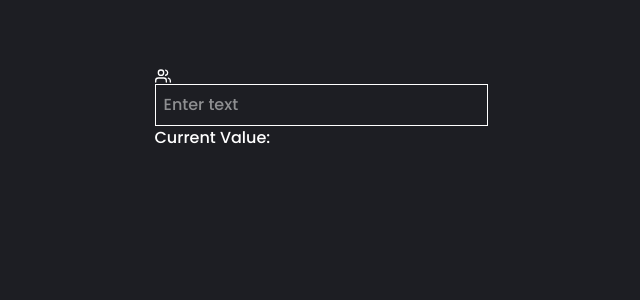
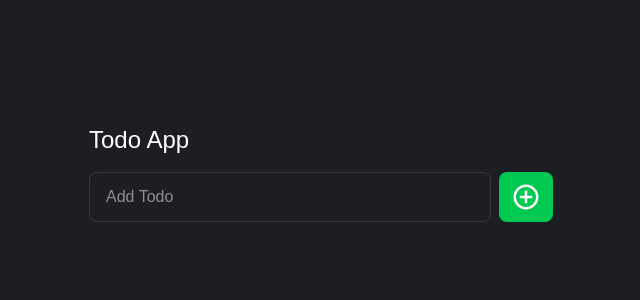
Before and after one commit to AkkalDhami/REACT-JS, a React (Vite) app in the folder 01-Intro-to-React/: page / in a window 1280 px wide. Shown: the top 300 px of the page, without its empty margins (319-959 px from the left). Built offline with nearby package versions, Linux system fonts and the light colour scheme.

Commit message:
start todo application

```diff
--- a/01-Intro-to-React/src/App.jsx
+++ b/01-Intro-to-React/src/App.jsx
@@ -1,13 +1,15 @@
-import "./App.css";
+// import "./App.css";
 import Card from "./components/Card";
 import DerivedState from "./components/DerivedState";
 import LiftStateup from "./components/LiftStateup";
+import Todo from "./projects/todo/Todo";
 function App() {
   return (
-    <section className="flex flex-col gap-3  text-white  p-12 rounded ">
+    <section className="flex flex-col gap-3 items-center justify-center w-full text-white p-12 rounded ">
       {/* <Card /> */}
       {/* <DerivedState /> */}
-      <LiftStateup />
+      {/* <LiftStateup /> */}
+      <Todo />
     </section>
   );
 } //
--- /dev/null
+++ b/01-Intro-to-React/src/projects/todo/Todo.jsx
@@ -0,0 +1,75 @@
+import { useState } from "react";
+import { IoCheckmarkCircle } from "react-icons/io5";
+import { MdAddCircleOutline } from "react-icons/md";
+import { RiDeleteBin7Line } from "react-icons/ri";
+const Todo = () => {
+  const [inputValue, setInputValue] = useState("");
+  const [tasks, setTasks] = useState([]);
+
+  const handleInputChange = (value) => {
+    setInputValue(value);
+  };
+
+  const handleSubmit = (e) => {
+    e.preventDefault();
+    if (!inputValue) return;
+
+    if (tasks.includes(inputValue)) {
+      setInputValue("");
+      return;
+    }
+
+    setTasks((prevTasks) => {
+      return [...prevTasks, inputValue];
+    });
+
+    setInputValue("");
+  };
+
+  return (
+    <section className="text-white p-12 rounded max-w-xl w-full">
+      <header className="flex flex-col justify-center gap-3 text-white p-2 rounded">
+        <h1 className="text-2xl">Todo App</h1>
+      </header>
+
+      <section className="flex w-full flex-col items-center justify-center gap-3 text-white p-2 rounded ">
+        <form className="w-full" onSubmit={handleSubmit}>
+          <div className="flex gap-2">
+            <input
+              type="text"
+              placeholder="Add Todo"
+              className="px-4 py-3 outline-none w-full rounded-lg border border-zinc-500/30 focus:border-green-500"
+              value={inputValue}
+              onChange={(e) => handleInputChange(e.target.value)}></input>
+            <button
+              type="submit"
+              className="bg-green-500 hover:bg-green-700 text-white font-bold py-2 px-3 text-3xl rounded-lg cursor-pointer">
+              <MdAddCircleOutline />
+            </button>
+          </div>
+        </form>
+      </section>
+
+      <section className="flex flex-col gap-3 items-center justify-center w-full text-white p-2 rounded">
+        {tasks.map((task, index) => (
+          <div
+            key={index}
+            className="flex gap-3 items-center  justify-between w-full text-white p-2 border border-zinc-500/30 hover:border-green-500/40 duration-200 rounded">
+            <p>{task}</p>
+
+            <div className="flex gap-2 justify-between">
+              <button className="p-2 text-xl cursor-pointer text-green-500 bg-green-500/10 hover:bg-green-500 rounded-full hover:text-white">
+                <IoCheckmarkCircle />
+              </button>
+              <button className="p-2 text-xl cursor-pointer text-red-500 bg-red-500/10 hover:bg-red-500 rounded-full hover:text-white">
+                <RiDeleteBin7Line />
+              </button>
+            </div>
+          </div>
+        ))}
+      </section>
+    </section>
+  );
+};
+
+export default Todo;
```
